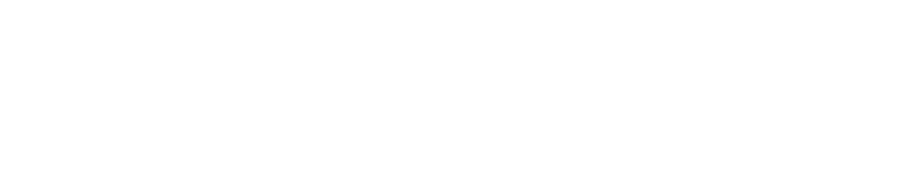
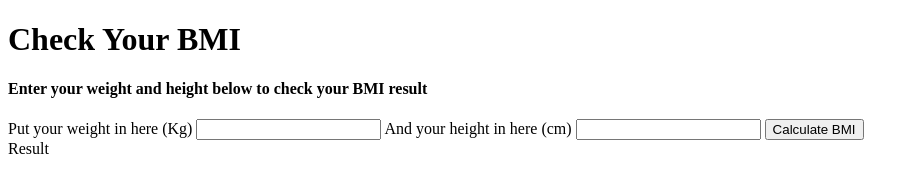
Before and after one commit to llatifah99/BMI_Calculator, a plain HTML site: page index.html in a window 1280 px wide. Shown: the whole page, without its empty margins (0-919 px from the left). Drawn offline with Linux system fonts and the light colour scheme.

Commit message:
menambahkan judul, input, dan button

```diff
--- a/index.html
+++ b/index.html
@@ -5,6 +5,19 @@
     <meta http-equiv="X-UA-Compatible" content="IE=edge" />
     <meta name="viewport" content="width=device-width, initial-scale=1.0" />
     <title>BMI Calculator</title>
+    <link rel="stylesheet" href="style.css" />
   </head>
-  <body></body>
+  <body>
+    <div class="container">
+      <h1>Check Your <span>BMI</span></h1>
+      <h4>Enter your weight and height below to check your BMI result</h4>
+      <label>Put your weight in here (Kg)</label>
+      <input id="weightUser" type="text" />
+      <label>And your height in here (cm)</label>
+      <input id="heightUser" type="text" />
+      <button id="btn">Calculate BMI</button>
+      <div id="resultBmi">Result</div>
+    </div>
+    <script src="bmi.js"></script>
+  </body>
 </html>
```
